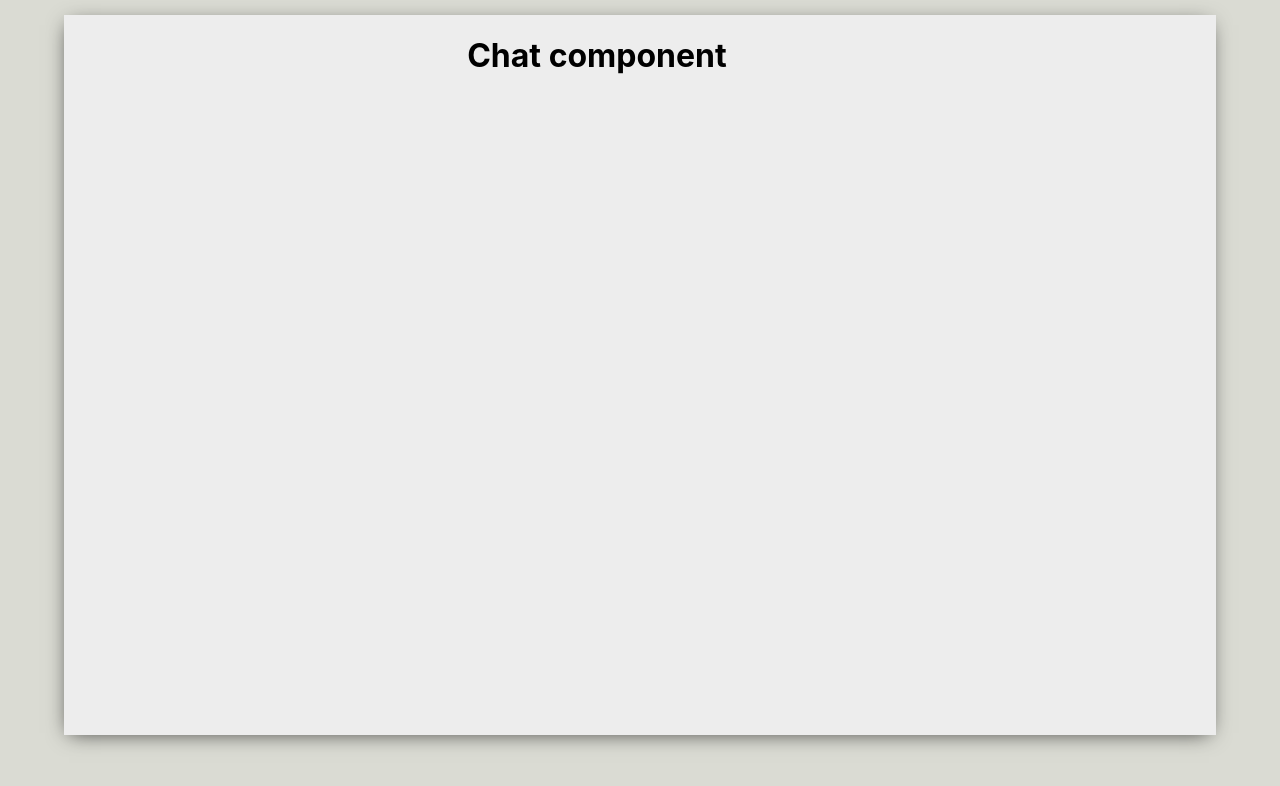
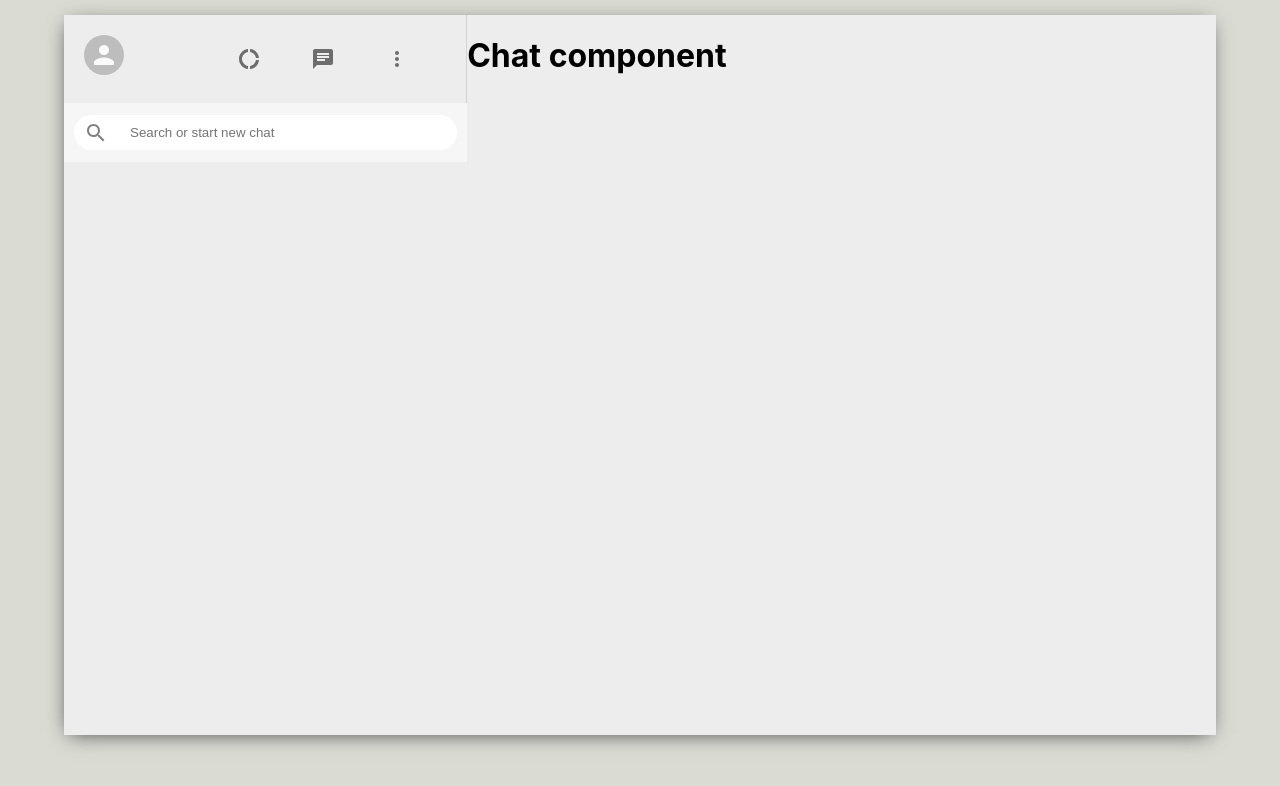
Before and after one commit to spike0161/whatsapp, a React (Create React App) app: page / in a window 1280 px wide. Shown: the top 786 px of the page. Built offline with nearby package versions, Linux system fonts and the light colour scheme.

Commit message:
Added material ui search bar and styled

```diff
--- a/package.json
+++ b/package.json
@@ -3,6 +3,8 @@
   "version": "0.1.0",
   "private": true,
   "dependencies": {
+    "@material-ui/core": "^4.11.0",
+    "@material-ui/icons": "^4.9.1",
     "@testing-library/jest-dom": "^4.2.4",
     "@testing-library/react": "^9.3.2",
     "@testing-library/user-event": "^7.1.2",
--- a/src/components/Sidebar.js
+++ b/src/components/Sidebar.js
@@ -1,11 +1,33 @@
 import React from "react";
+import DonutLargeIcon from "@material-ui/icons/DonutLarge";
+import ChatIcon from "@material-ui/icons/Chat";
+import MoreVertIcon from "@material-ui/icons/MoreVert";
+import { SearchOutlined } from "@material-ui/icons";
+import { Avatar, IconButton } from "@material-ui/core";
 import "../css/Sidebar.css";
 
 function Sidebar() {
   return (
     <div className="sidebar">
       <div className="sidebar-header">
+        <Avatar />
         <div className="sidebar-header-right">
+          <IconButton>
+            <DonutLargeIcon />
+          </IconButton>
+          <IconButton>
+            <ChatIcon />
+          </IconButton>
+          <IconButton>
+            <MoreVertIcon />
+          </IconButton>
+        </div>
+      </div>
+
+      <div className="sidebar-search">
+        <div className="sidebar-container">
+          <SearchOutlined />
+          <input type="text" placeholder="Search or start new chat" />
         </div>
       </div>
     </div>
--- a/src/css/Sidebar.css
+++ b/src/css/Sidebar.css
@@ -3,3 +3,51 @@
   flex-direction: column;
   flex: 0.35;
 }
+
+.sidebar-header {
+  display: flex;
+  justify-content: space-between;
+  padding: 20px;
+  border-right: 1px solid lightgray;
+}
+
+.sidebar-header-right {
+  display: flex;
+  align-items: center;
+  justify-content: space-between;
+  min-width: 10vw;
+}
+
+.sidebar-header-right .MuiSvgIcon-root {
+  margin-right: 2vw;
+  font-size: 24px;
+}
+
+.sidebar-search {
+  display: flex;
+  align-items: center;
+  background-color: #f6f6f6;
+  height: 39px;
+  padding: 10px;
+}
+
+.sidebar-container {
+  display: flex;
+  align-items: center;
+  background-color: white;
+  width: 100%;
+  height: 35px;
+  border-radius: 20px;
+}
+
+.sidebar-container .MuiSvgIcon-root {
+  color: grey;
+  padding: 10px;
+}
+
+.sidebar-container input {
+  border: none;
+  /* removes the border of the input once clicked */
+  outline-width: 0;
+  margin-left: 10px;
+}
```
Also changed, not shown: 1 other file (tests, documents, lock files or other folders).
